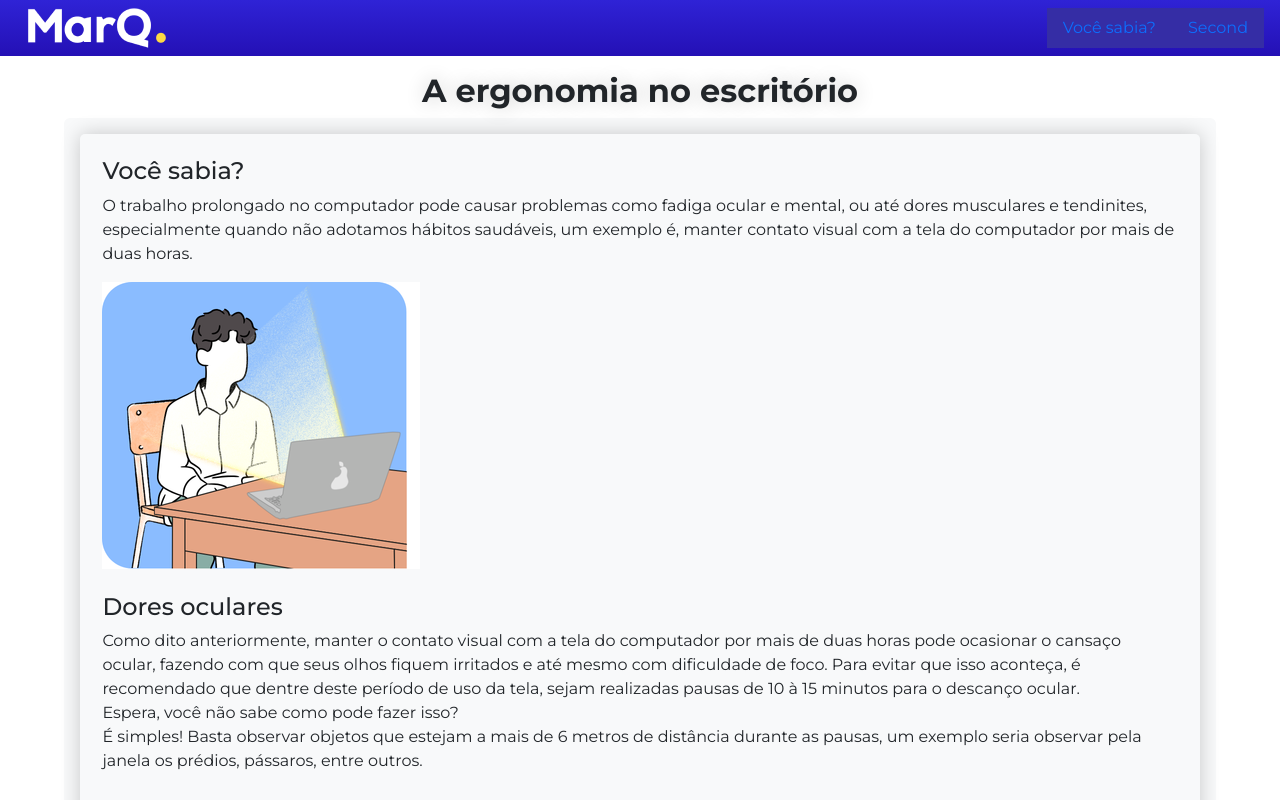
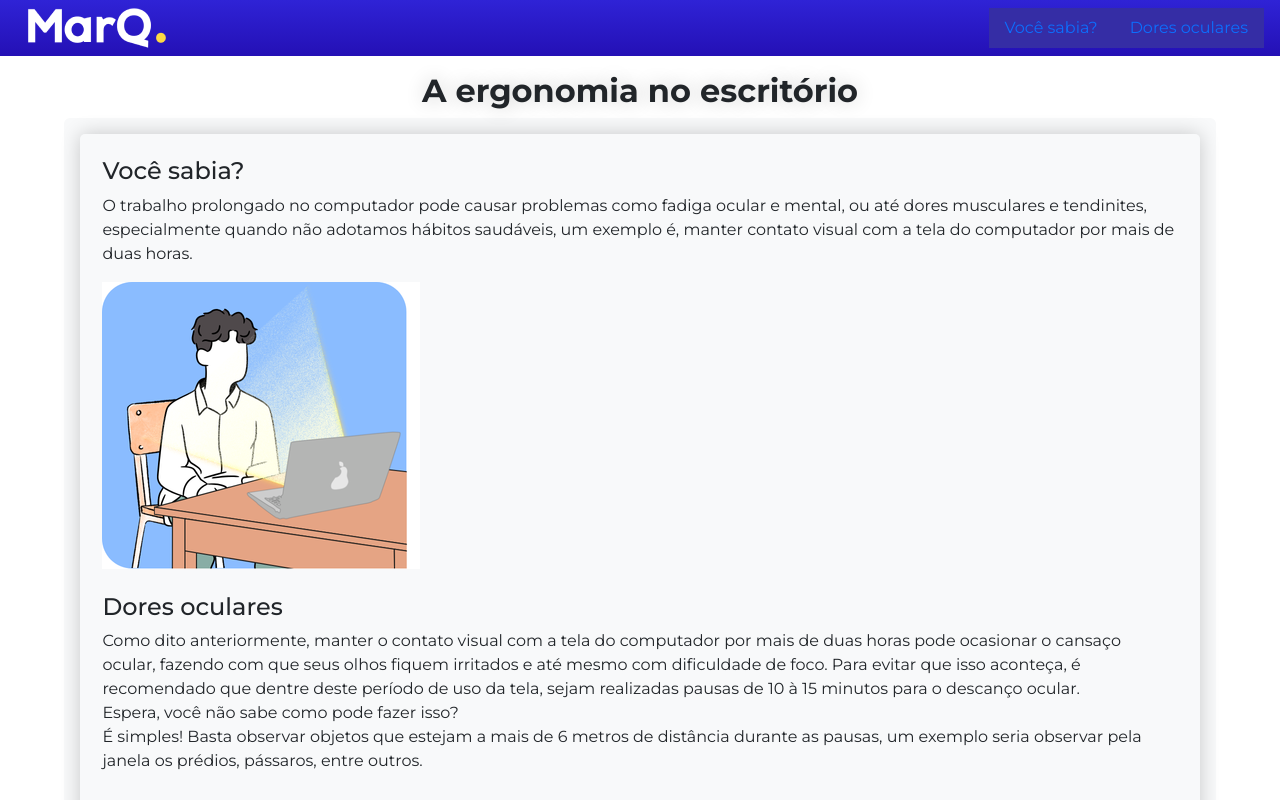
Before and after one commit to kevinsg1997/Ergonomia, a plain HTML site: page index.html in a window 1280 px wide. Shown: the top 800 px of the page. Drawn offline with nearby package versions, Linux system fonts and the light colour scheme.

Commit message:
Add files via upload

```diff
--- a/index.html
+++ b/index.html
@@ -22,7 +22,7 @@
                 <a class="nav-link" href="#scrollspyHeading1">Você sabia?</a>
             </li>
             <li class="nav-item">
-                <a class="nav-link" href="#scrollspyHeading2">Second</a>
+                <a class="nav-link" href="#scrollspyHeading2">Dores oculares</a>
             </li>
         </ul>
     </nav>
```
